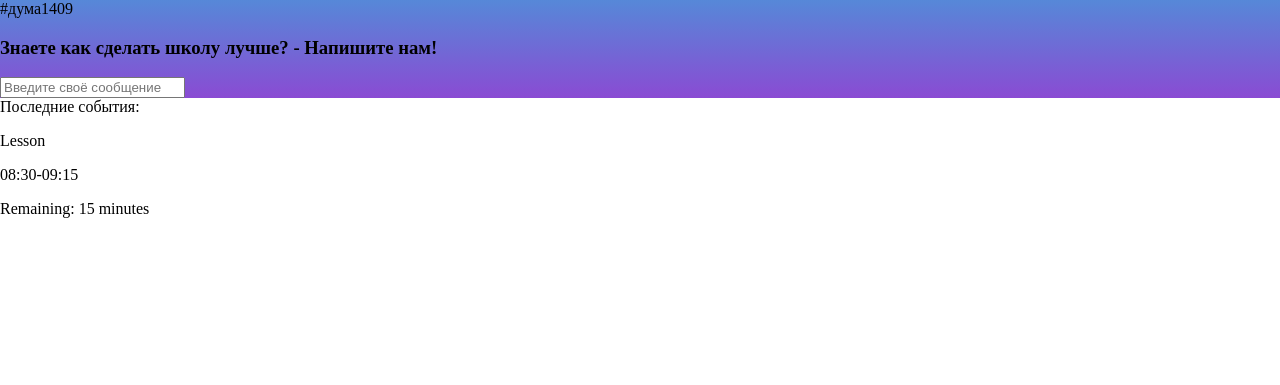
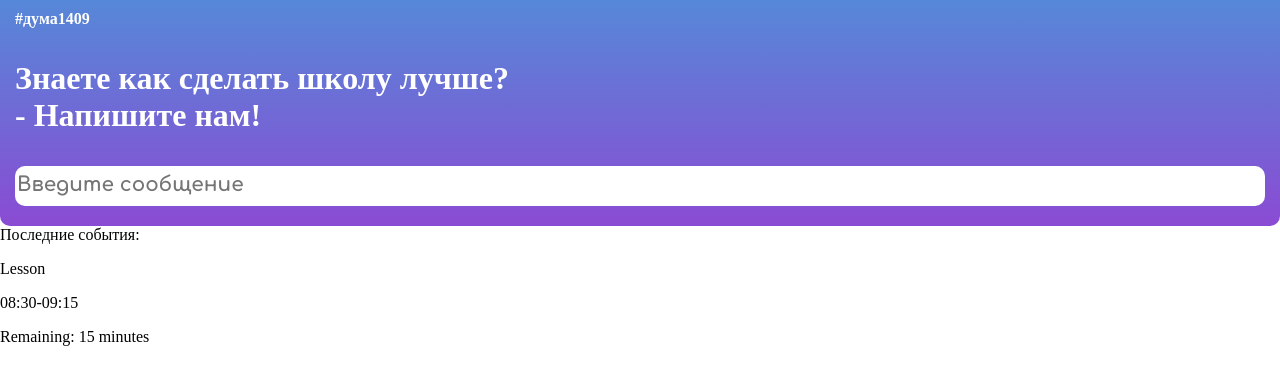
Before and after one commit to UltiMultiGamer/1409web, a PHP site: page / in a window 1280 px wide. Shown: the top 385 px of the page. Run offline with PHP 8.4, Linux system fonts and the light colour scheme.

Commit message:
Progress

```diff
--- a/dependencies/fonts/Proxima Nova/COPYRIGHT.txt
+++ /dev/null
@@ -1 +0,0 @@
-Copyright (c) Mark Simonson, 2005. All rights reserved.
--- a/index.html
+++ b/index.html
@@ -4,12 +4,15 @@
         <meta name="viewport" content="width=device-width initial-scale=1">
 
         <link href="mainstyle.css" rel="stylesheet" >
+        <link rel="preconnect" href="https://fonts.googleapis.com">
+<link rel="preconnect" href="https://fonts.gstatic.com" crossorigin>
+<link href="https://fonts.googleapis.com/css2?family=Comfortaa:wght@700&display=swap" rel="stylesheet">
     </head>
     <body>
         <div class="elementMain">
-            <p class="titleText">#дума1409</p>
-            <h3 class="promptQuestion">Знаете как сделать школу лучше? - Напишите нам!</h3>
-            <input type="text" class="surveyInput" placeholder="Введите своё сообщение" autocomplete="off">
+            <h4 class="titleText">#дума1409</h4>
+            <h3 class="promptQuestion">Знаете как сделать школу лучше? <br>- Напишите нам!</h3>
+            <input type="text" class="surveyInput" placeholder="Введите сообщение" autocomplete="off">
         </div>
         <div class="newsSection">
             <label class="newsLabel">Последние события:</label>
--- a/mainstyle.css
+++ b/mainstyle.css
@@ -1,7 +1,9 @@
 @font-face {
-    font-family: ;
-    src: url();
+    font-family: "Proxima Nova local";
+    src: local("dependencies\fonts\Proxima Nova\proximanova_extrabold.otf") format("opentype");
+
 }
+
 body {
     margin: 0px;
 }
@@ -9,4 +11,34 @@ body {
     background: rgb(86,136,216);
     background: linear-gradient(180deg, rgba(86,136,216,1) 0%, rgba(138,75,211,1) 100%);
     margin: 0px;
+    color: white;
+    font-family: "Proxima Nova local";
+    border-bottom-left-radius: 10px;
+    border-bottom-right-radius: 10px;
+    padding-right: 15px;
+    padding-left: 15px;
+    padding-top: 10px;
+
+
+
 }
+.promptQuestion {
+    font-size: 2em;
+}
+.titleText {
+    font-family: "Proxima Nova";
+    margin: 0px;
+}
+.surveyInput {
+    border-radius: 10px;
+    border: 0px solid black;
+    height: 40px;
+    margin-bottom: 20px;
+    width: calc(100%);
+
+
+}
+.surveyInput::placeholder {
+    font-size: 20px;
+    font-family: "Comfortaa";
+}
```
Also changed, not shown: dependencies/fonts/Proxima Nova/proximanova_black.otf (deleted), dependencies/fonts/Proxima Nova/proximanova_black.ttf (deleted), dependencies/fonts/Proxima Nova/proximanova_blackit.otf (deleted), dependencies/fonts/Proxima Nova/proximanova_bold.otf (deleted), dependencies/fonts/Proxima Nova/proximanova_boldit.otf (deleted), dependencies/fonts/Proxima Nova/proximanova_extrabold.otf (deleted), dependencies/fonts/Proxima Nova/proximanova_light.otf (deleted), dependencies/fonts/Proxima Nova/proximanova_regular.ttf (deleted), 1 other file.
